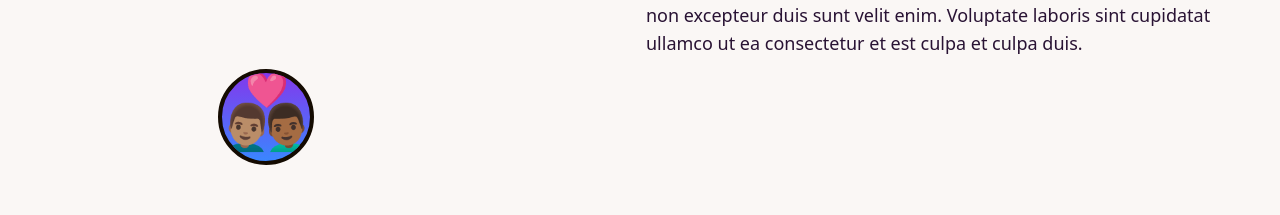
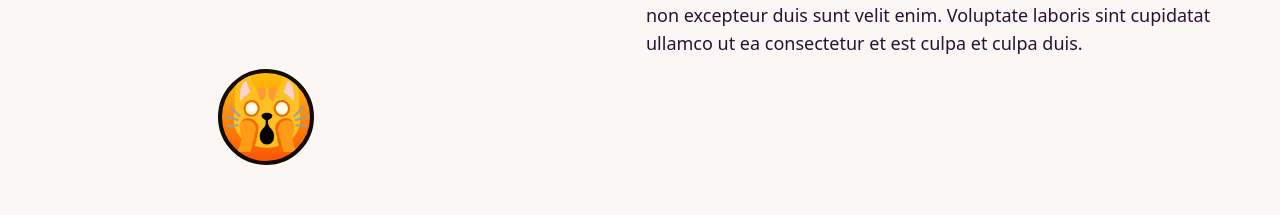
Before and after one commit to DriesVerb/ATOFE_REPO, a React (Vite) app in the folder web/: page / in a window 1280 px wide. Shown: the part 295-510 px from the top of the page. Built offline with nearby package versions, Linux system fonts and the light colour scheme; no server answers.

Commit message:
adding profile call with avatar!

```diff
--- a/web/src/components/profile/avatar/avatar.tsx
+++ b/web/src/components/profile/avatar/avatar.tsx
@@ -6,7 +6,7 @@ interface AvatarProps {
 }
 
 export const Avatar = (props: AvatarProps) => {
-  const { avatar = '👨🏽‍❤️‍👨🏾', avatarBg = ["#8338ec", "#3a86ff"] } = props
+  const { avatar, avatarBg } = props
 
   return (
     <div className="avatar">
--- a/web/src/views/profile/profileMe.tsx
+++ b/web/src/views/profile/profileMe.tsx
@@ -1,16 +1,26 @@
 import { useGetProfileMe } from '#/api/profile/hooks/query/useProfileMe'
+import { Avatar } from '#/components/profile/avatar/avatar'
+import { Txt } from '#/elements'
+import { useAuthStore } from '#/store/auth'
 
 export const ProfileMe = () => {
-  const { data } = useGetProfileMe()
+  const user = useAuthStore((state) => state.user)
 
-  console.log(data?.message)
+  const { data, isLoading } = useGetProfileMe()
+
+  if (isLoading) <div>loading</div>
+
+  const profile = data.profile
+
+  if (!profile) <div>error</div>
+
+  const { avatar, avatarBg, bio } = profile
 
   return (
     <div className="max-w-fit bg-red-50">
-      <div>{data?.message}</div>
-      <p>hello</p>
-      <p>hello</p>
-      <p>hello</p>
+      <Txt.H2 text={user!} />
+      <Avatar avatarBg={avatarBg} avatar={avatar} />
+      <Txt.P>{bio}</Txt.P>
     </div>
   )
 }
--- a/web/src/views/start/start.view.tsx
+++ b/web/src/views/start/start.view.tsx
@@ -3,6 +3,9 @@ import { StoryCta } from './components/StoryCta'
 import { Txt } from '#/elements'
 
 export const StartView = () => {
+
+  const avatar = "🙀"
+  const avatarBG = ["#ffbe0b", "#fb5607"]
 
   return (
     <>
@@ -23,7 +26,7 @@ export const StartView = () => {
         et culpa duis.
       </Txt.P>
       <div className="flex gap-4 justify-end">
-        <Avatar />
+        <Avatar avatar={avatar} avatarBg={avatarBG}/>
       </div>
     </>
   )
```
